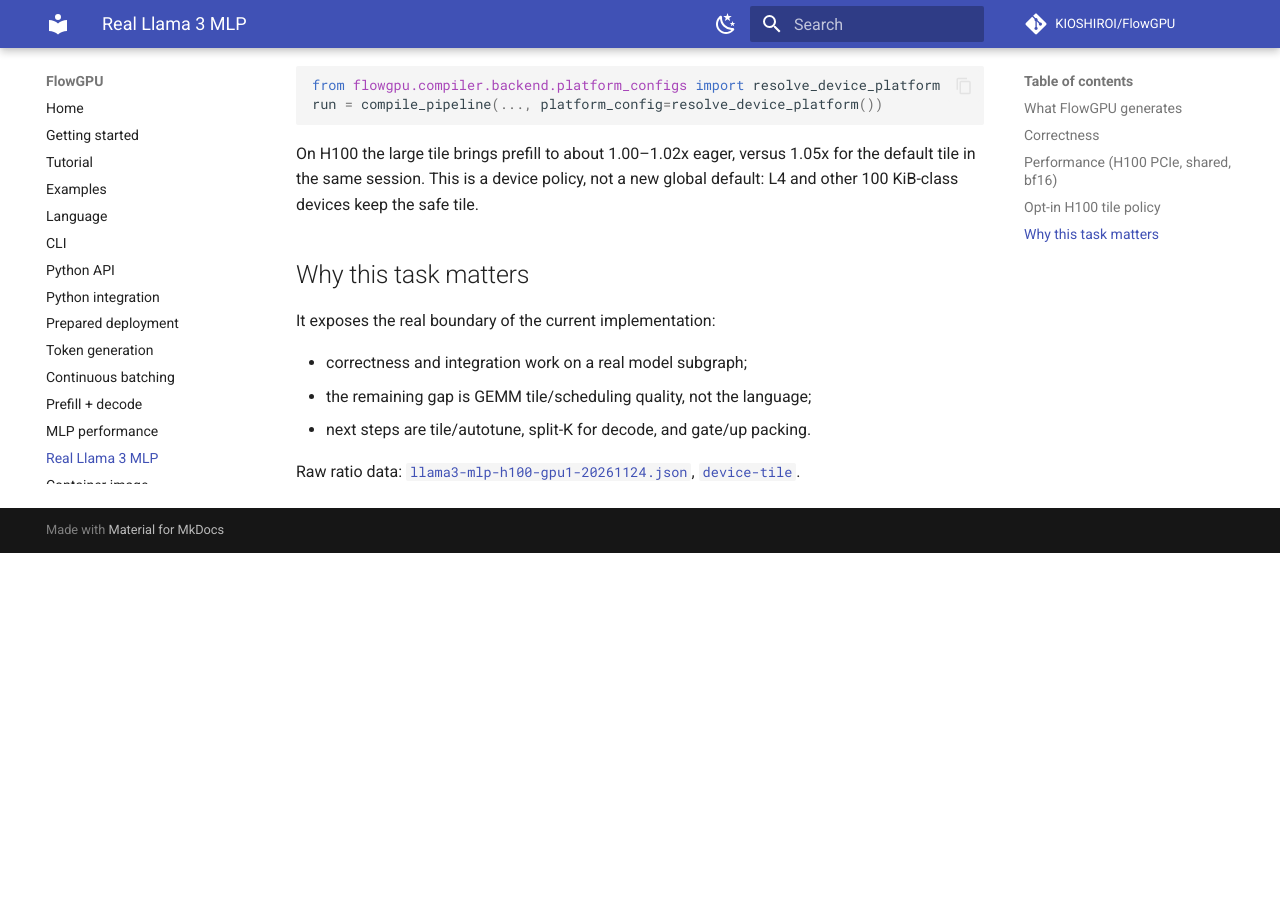
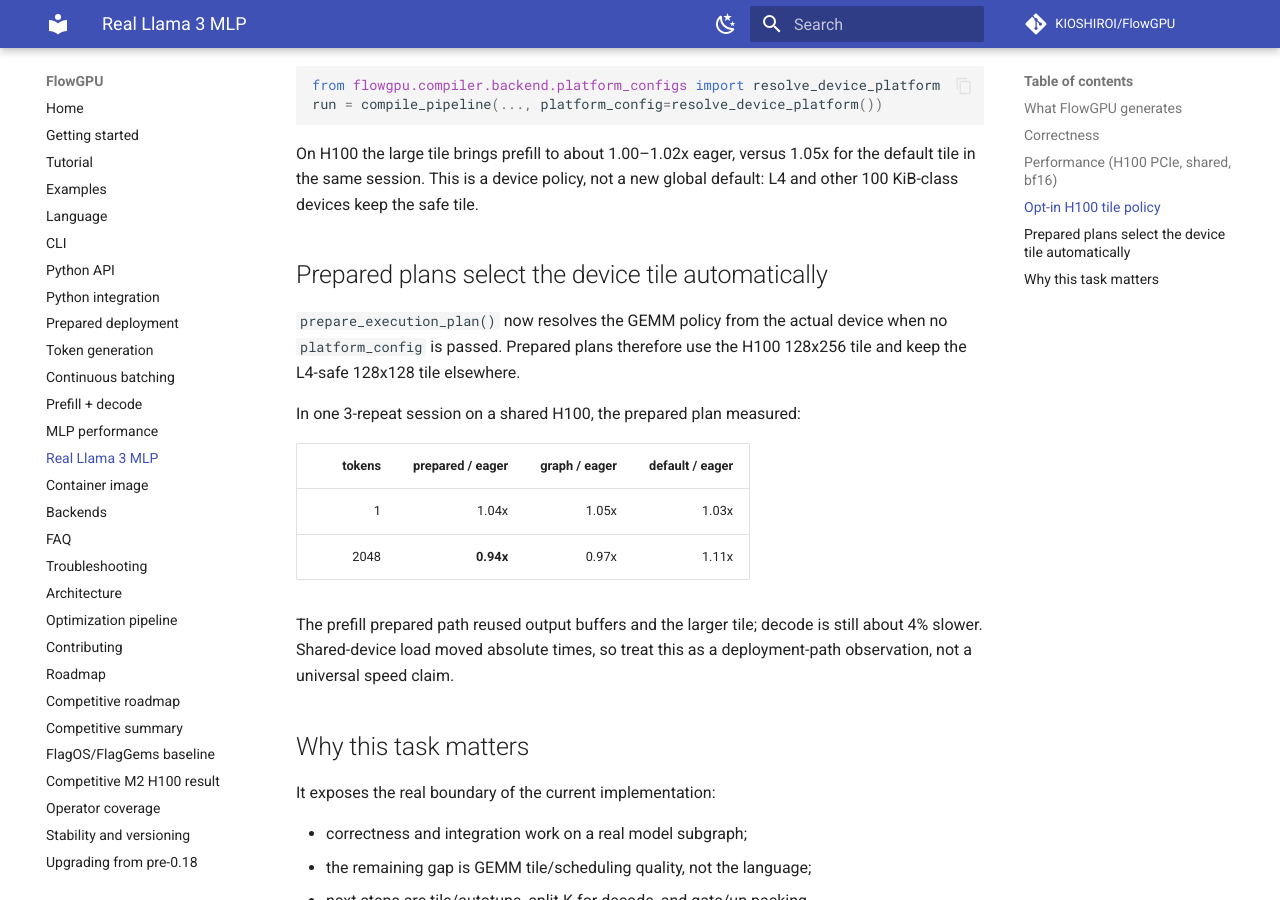
Before and after one commit to KIOSHIROI/FlowGPU, an MkDocs documentation site: the page built from docs/user-guide/real-llama3-mlp.md, in a window 1280 px wide and 900 px high, scrolled down 1534 px. Built offline with MkDocs 1.6.1 and Material for MkDocs 9.7.7, drawn with Linux system fonts in a browser that asks for light colours; comment, search, counter and statistics services are not loaded; before the commit the page ends 2087 px from its top, so only the background shows below that.

Commit message:
Release 0.76.0: prepared plans use device tile
- prepare_execution_plan resolves the device GEMM policy automatically.
- H100 prepared prefill measured 0.94x eager (one shared session), decode
  1.04x; documented as a deployment observation, not a universal claim.

```diff
--- a/docs/user-guide/real-llama3-mlp.md
+++ b/docs/user-guide/real-llama3-mlp.md
@@ -66,6 +66,24 @@ On H100 the large tile brings prefill to about 1.00–1.02x eager, versus
 1.05x for the default tile in the same session. This is a device policy, not a
 new global default: L4 and other 100 KiB-class devices keep the safe tile.
 
+
+## Prepared plans select the device tile automatically
+
+`prepare_execution_plan()` now resolves the GEMM policy from the actual device
+when no `platform_config` is passed. Prepared plans therefore use the H100
+128x256 tile and keep the L4-safe 128x128 tile elsewhere.
+
+In one 3-repeat session on a shared H100, the prepared plan measured:
+
+| tokens | prepared / eager | graph / eager | default / eager |
+|---:|---:|---:|---:|
+| 1 | 1.04x | 1.05x | 1.03x |
+| 2048 | **0.94x** | 0.97x | 1.11x |
+
+The prefill prepared path reused output buffers and the larger tile; decode is
+still about 4% slower. Shared-device load moved absolute times, so treat this
+as a deployment-path observation, not a universal speed claim.
+
 ## Why this task matters
 
 It exposes the real boundary of the current implementation:
--- a/pyproject.toml
+++ b/pyproject.toml
@@ -4,7 +4,7 @@ build-backend = "setuptools.build_meta"
 
 [project]
 name = "flowgpu"
-version = "0.75.0"
+version = "0.76.0"
 description = "A dataflow DSL compiler for GPU operator pipelines targeting Triton and a portable reference backend"
 authors = [{name = "The FlowGPU Authors"}]
 keywords = ["compiler", "triton", "dataflow", "dsl", "gpu", "llm"]
```
Also changed, not shown: CHANGELOG.md (+6 -0 lines), PUBLIC_RELEASE.md (+1 -1 lines), 5 other files.
